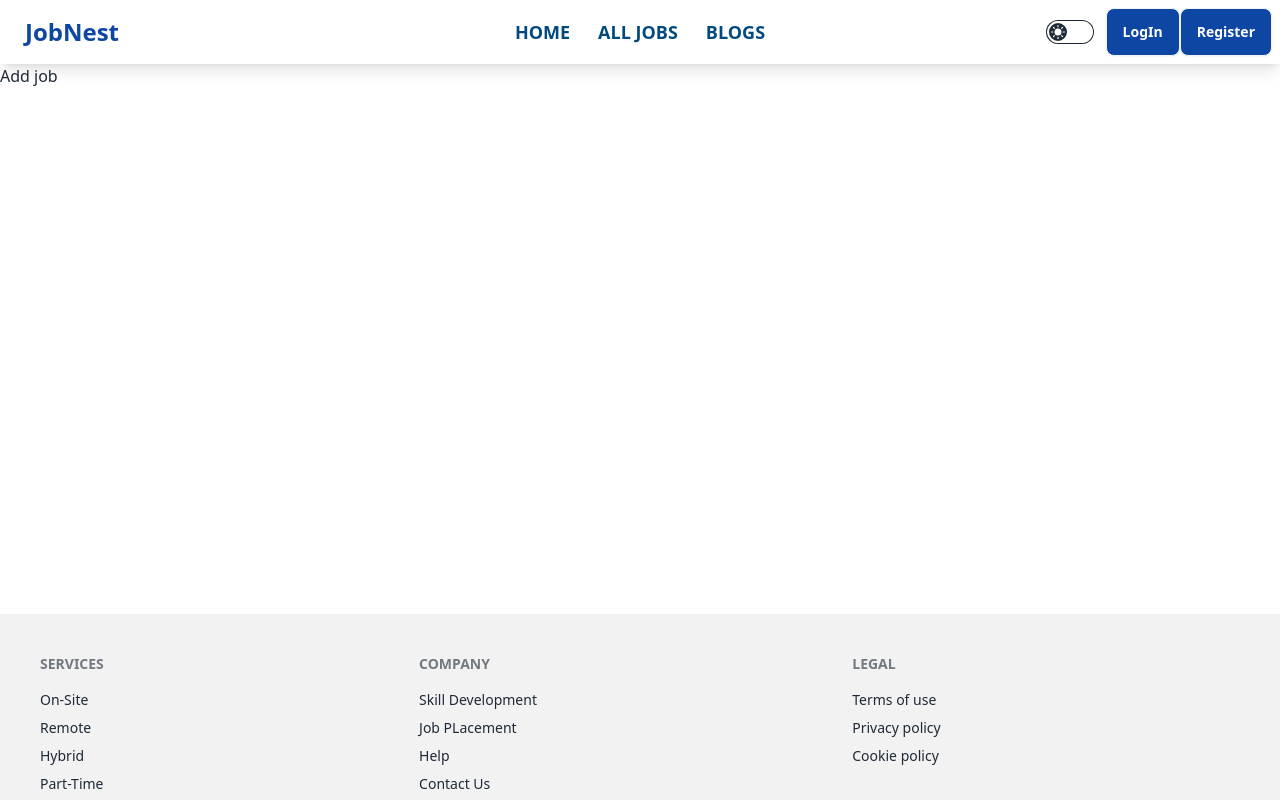
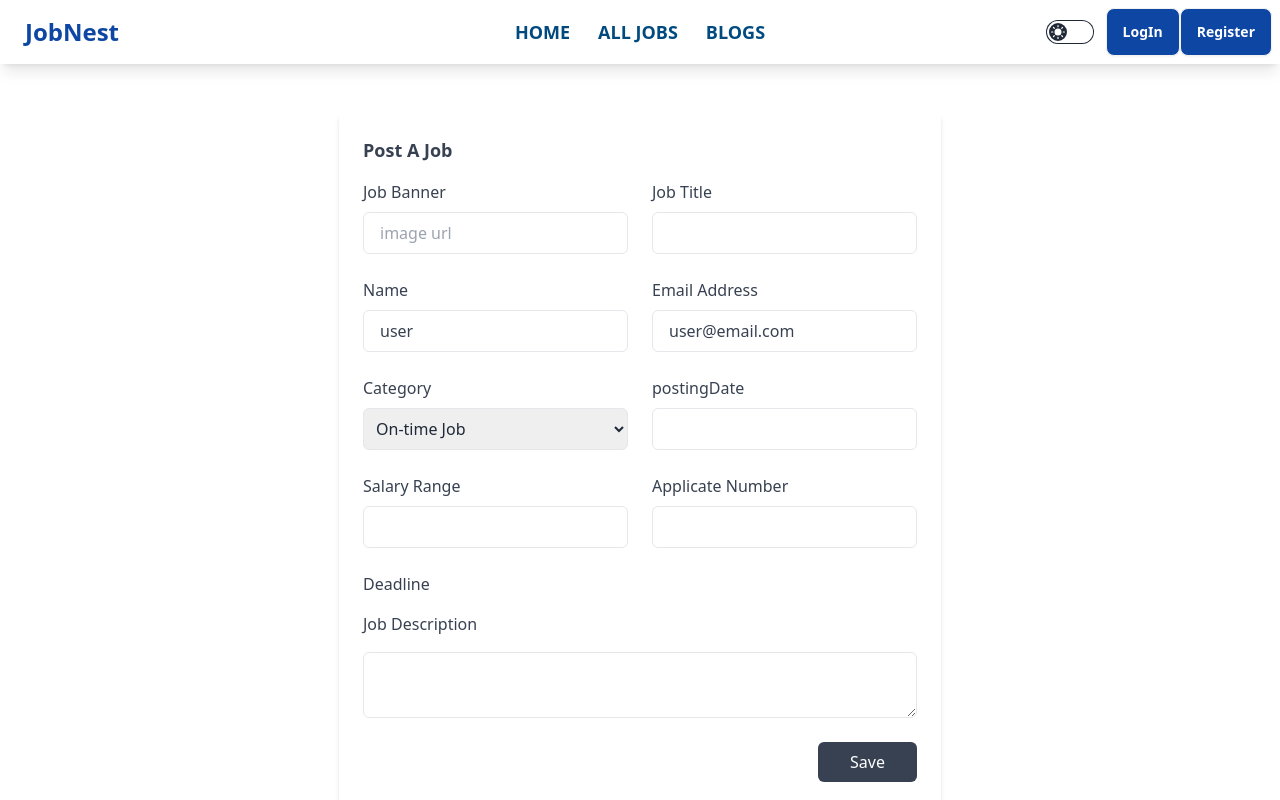
Before and after one commit to Idba1/job-portal-client-side, a React (Vite) app: page /add-job in a window 1280 px wide. Shown: the top 800 px of the page. Built offline with nearby package versions, Linux system fonts and the light colour scheme; no server answers.

Commit message:
post a job form create

```diff
--- a/src/Pages/AddJob/AddJob.jsx
+++ b/src/Pages/AddJob/AddJob.jsx
@@ -1,10 +1,167 @@
+import { useContext } from "react"
+import { AuthContext } from "../../Provider/AuthProvider/AuthProvider"
 
 const AddJob = () => {
+    const {user} = useContext(AuthContext)
+    const email =user?.email || 'user@email.com';
+    const name = user?.displayName || 'user';
+
+
     return (
-        <div>
-            <h1>Add job</h1>
+        <div className='flex justify-center items-center min-h-[calc(100vh-306px)] my-12'>
+            <section className=' p-2 md:p-6 mx-auto bg-white rounded-md shadow-md '>
+                <h2 className='text-lg font-semibold text-gray-700 capitalize '>
+                    Post a Job
+                </h2>
+
+                <form>
+                    <div className='grid grid-cols-1 gap-6 mt-4 sm:grid-cols-2'>
+                        <div>
+                            <label className='text-gray-700 ' htmlFor='picture_URL'>
+                                Job Banner
+                            </label>
+                            <input
+                                id='picture_URL'
+                                name='picture_URL'
+                                type='url'
+                                placeholder="image url"
+                                className='block w-full px-4 py-2 mt-2 text-gray-700 bg-white border border-gray-200 rounded-md  focus:border-blue-400 focus:ring-blue-300 focus:ring-opacity-40  focus:outline-none focus:ring'
+                            />
+                        </div>
+
+                        <div>
+                            <label className='text-gray-700 ' htmlFor='job_title'>
+                                Job Title
+                            </label>
+                            <input
+                                id='job_title'
+                                name='job_title'
+                                type='text'
+                                className='block w-full px-4 py-2 mt-2 text-gray-700 bg-white border border-gray-200 rounded-md  focus:border-blue-400 focus:ring-blue-300 focus:ring-opacity-40  focus:outline-none focus:ring'
+                            />
+                        </div>
+
+                        <div>
+                            <label className='text-gray-700 ' htmlFor='fullName'>
+                                Name
+                            </label>
+                            <input
+                                id='fullName'
+                                type='text'
+                                value={name}
+                                name='name'
+                                disabled
+                                className='block w-full px-4 py-2 mt-2 text-gray-700 bg-white border border-gray-200 rounded-md  focus:border-blue-400 focus:ring-blue-300 focus:ring-opacity-40  focus:outline-none focus:ring'
+                            />
+                        </div>
+
+                        <div>
+                            <label className='text-gray-700 ' htmlFor='emailAddress'>
+                                Email Address
+                            </label>
+                            <input
+                                id='emailAddress'
+                                type='email'
+                                value={email}
+                                name='email'
+                                disabled
+                                className='block w-full px-4 py-2 mt-2 text-gray-700 bg-white border border-gray-200 rounded-md  focus:border-blue-400 focus:ring-blue-300 focus:ring-opacity-40  focus:outline-none focus:ring'
+                            />
+                        </div>
+
+
+                        <div className='flex flex-col gap-2 '>
+                            <label className='text-gray-700 ' htmlFor='category'>
+                                Category
+                            </label>
+                            <select
+                                name='category'
+                                id='category'
+                                className='border p-2 rounded-md'
+                            >
+                                <option value='On-time Job'>On-time Job</option>
+                                <option value='Remote Job'>Remote Job</option>
+                                <option value='Hybrid Job'>Hybrid Job</option>
+                                <option value='Part-time Job'>Part-time Job</option>
+                            </select>
+                        </div>
+
+                        <div>
+                            <label className='text-gray-700 ' htmlFor='postingDate'>
+                            postingDate
+                            </label>
+                            <input
+                                id='postingDate'
+                                name='postingDate'
+                                type='number'
+                                className='block w-full px-4 py-2 mt-2 text-gray-700 bg-white border border-gray-200 rounded-md  focus:border-blue-400 focus:ring-blue-300 focus:ring-opacity-40  focus:outline-none focus:ring'
+                            />
+                        </div>
+
+                        {/* <div>
+                            <label className='text-gray-700 ' htmlFor='deadline'>
+                            Deadline
+                            </label>
+                            <input
+                                id='deadline'
+                                name='deadline'
+                                type='number'
+                                className='block w-full px-4 py-2 mt-2 text-gray-700 bg-white border border-gray-200 rounded-md  focus:border-blue-400 focus:ring-blue-300 focus:ring-opacity-40  focus:outline-none focus:ring'
+                            />
+                        </div> */}
+
+                        <div>
+                            <label className='text-gray-700 ' htmlFor='salary_range'>
+                                Salary Range
+                            </label>
+                            <input
+                                id='salary_range'
+                                name='salary_range'
+                                type='number'
+                                className='block w-full px-4 py-2 mt-2 text-gray-700 bg-white border border-gray-200 rounded-md  focus:border-blue-400 focus:ring-blue-300 focus:ring-opacity-40  focus:outline-none focus:ring'
+                            />
+                        </div>
+
+                        <div>
+                            <label className='text-gray-700 ' htmlFor='applicantsNumber'>
+                                Applicate Number
+                            </label>
+                            <input
+                                id='applicantsNumber'
+                                name='applicantsNumber'
+                                type='number'
+                                className='block w-full px-4 py-2 mt-2 text-gray-700 bg-white border border-gray-200 rounded-md  focus:border-blue-400 focus:ring-blue-300 focus:ring-opacity-40  focus:outline-none focus:ring'
+                            />
+                        </div>
+
+
+                        <div className='flex flex-col gap-2 '>
+                            <label className='text-gray-700'>Deadline</label>
+
+                            {/* Date Picker Input Field */}
+                        </div>
+                    </div>
+
+                    <div className='flex flex-col gap-2 mt-4'>
+                        <label className='text-gray-700 ' htmlFor='job-description'>
+                           Job Description
+                        </label>
+                        <textarea
+                            className='block w-full px-4 py-2 mt-2 text-gray-700 bg-white border border-gray-200 rounded-md  focus:border-blue-400 focus:ring-blue-300 focus:ring-opacity-40  focus:outline-none focus:ring'
+                            name='description'
+                            id='description'
+                        ></textarea>
+                    </div>
+
+                    <div className='flex justify-end mt-6'>
+                        <button className='px-8 py-2.5 leading-5 text-white transition-colors duration-300 transhtmlForm bg-gray-700 rounded-md hover:bg-gray-600 focus:outline-none focus:bg-gray-600'>
+                            Save
+                        </button>
+                    </div>
+                </form>
+            </section>
         </div>
-    );
-};
+    )
+}
 
-export default AddJob;
+export default AddJob
```
